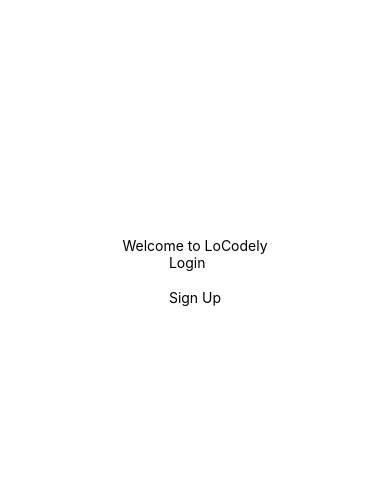
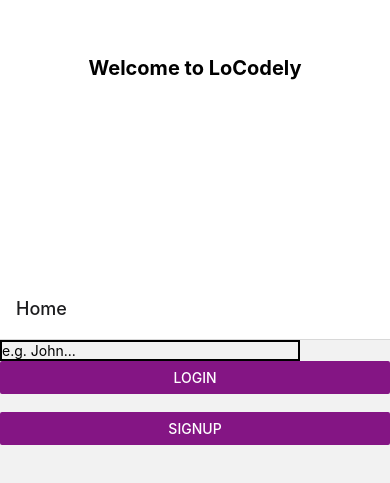
Before and after one commit to jng34/loCodeLy, a React Native app in the folder client/: screen /Home in a window 390 px wide. Shown: the part 151-634 px from the top of the page. Built offline with nearby package versions, Linux system fonts and the light colour scheme; no server answers.

Commit message:
installed apollo graphql & edited components in client

```diff
--- a/client/App.js
+++ b/client/App.js
@@ -1,14 +1,42 @@
-import { StatusBar } from 'expo-status-bar';
-import { StyleSheet, Text, View } from 'react-native';
+import { NavigationContainer } from '@react-navigation/native';
+import { createNativeStackNavigator } from '@react-navigation/native-stack';
+import { ApolloClient, InMemoryCache, ApolloProvider, gql } from "@apollo/client";
+import { StyleSheet } from 'react-native';
 import Home from './components/Home';
 import Header from './components/Header';
 
+const client = new ApolloClient({
+  uri: "http://localhost:3000/graphql",
+  cache: new InMemoryCache(),
+});
+
+
+client
+  .query({
+    query: gql`
+      query GetUsers {
+        users {
+          id
+          name
+          email
+        }
+      }
+    `,
+  })
+  .then((result) => console.log(result));
+
+const Stack = createNativeStackNavigator();
+
 export default function App() {
   return (
-    <View style={styles.container}>
-      <Header />
-      <Home/>
-    </View>
+    <ApolloProvider client={client}>
+      <NavigationContainer>
+        <Header />
+        <Stack.Navigator initialRouteName='Home'>
+          <Stack.Screen name='Home' component={Home}/>
+        </Stack.Navigator>
+      </NavigationContainer>
+    </ApolloProvider>
   );
 }
 
--- a/client/components/Header.js
+++ b/client/components/Header.js
@@ -2,8 +2,22 @@
 
 export default function Header() {
   return (
-    <View>
-      <Text>Welcome to LoCodely</Text>
+    <View style={styles.header}>
+      <Text style={styles.title}>Welcome to LoCodely</Text>
     </View>
   );
 }
+
+const styles = StyleSheet.create({
+  header: {
+    flex:1,
+    justifyContent: 'center',
+    height: 50,
+    paddingTop:10,
+  },
+  title: {
+    textAlign: "center",
+    fontSize: 20,
+    fontWeight: 'bold'
+  }
+});
--- a/client/components/Home.js
+++ b/client/components/Home.js
@@ -11,3 +11,12 @@
     </View>
   )
 }
+
+const styles = StyleSheet.create({
+  container: {
+    flex: 1,
+    backgroundColor: "#fff",
+    alignItems: "center",
+    justifyContent: "center",
+  },
+});
--- a/client/components/Login.js
+++ b/client/components/Login.js
@@ -1,9 +1,28 @@
-import { StyleSheet, Text, View } from "react-native";
+import { useState } from 'react';
+import { StyleSheet, Alert, TextInput, Button, View } from "react-native";
 
 export default function Login() {
+  const [name, setName] = useState('');
+
   return (
     <View>
-      <Text>Login</Text>
+      <TextInput
+        style={styles.input}
+        onChangeText={text => setName(text)}
+        placeholder='e.g. John...'
+      />
+      <Button
+        title="Login"
+        color="#841584"
+        onPress={() => console.log(name)}
+      />
     </View>
   );
 }
+
+const styles = StyleSheet.create({
+  input: {
+    width: 300,
+    borderWidth: 2,
+  },
+});
--- a/client/components/SignUp.js
+++ b/client/components/SignUp.js
@@ -1,9 +1,19 @@
-import { StyleSheet, Text, View } from "react-native";
+import { StyleSheet, Button, View } from "react-native";
 
 export default function Home() {
   return (
     <View>
-      <Text>Sign Up</Text>
+      <Button
+        title="SignUp"
+        color="#841584"
+        onPress={() => console.log('signed up!')}
+      />
     </View>
   );
 }
+
+const styles = StyleSheet.create({
+  button: {
+    color: 'blue'
+  }
+});
```
Also changed, not shown: client/package.json (+9 -3 lines), 1 other file (tests, documents, lock files or other folders).
